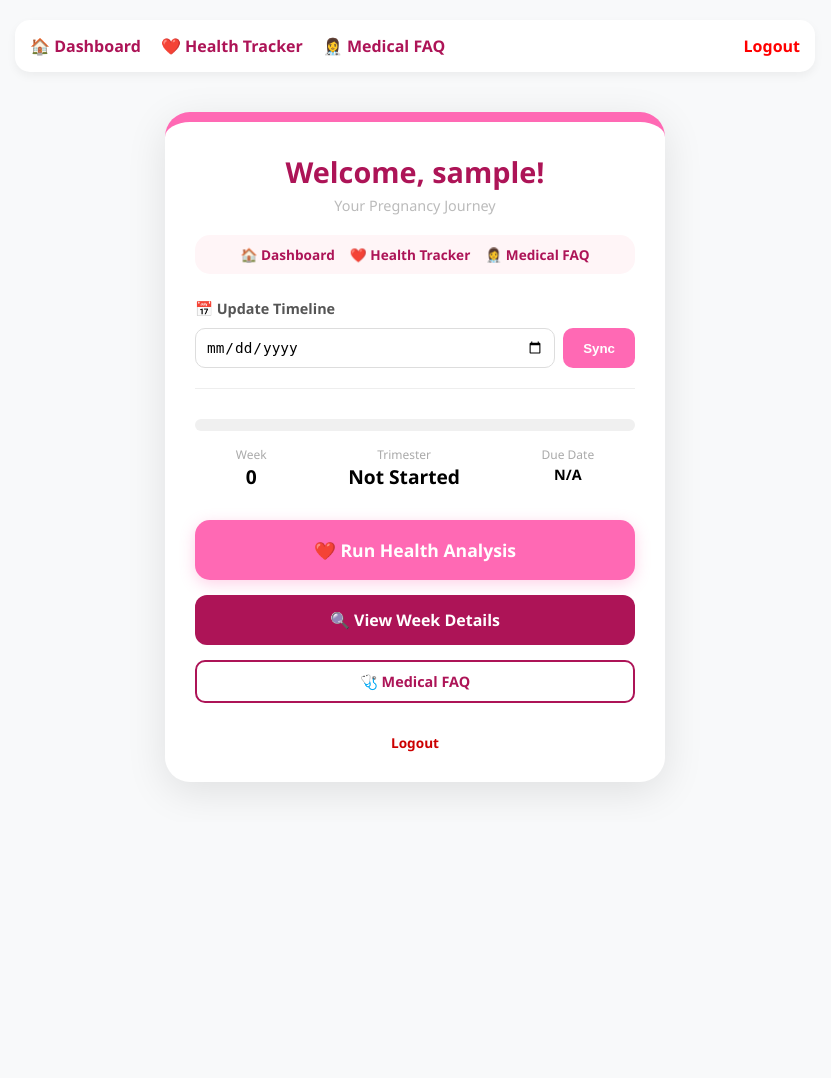
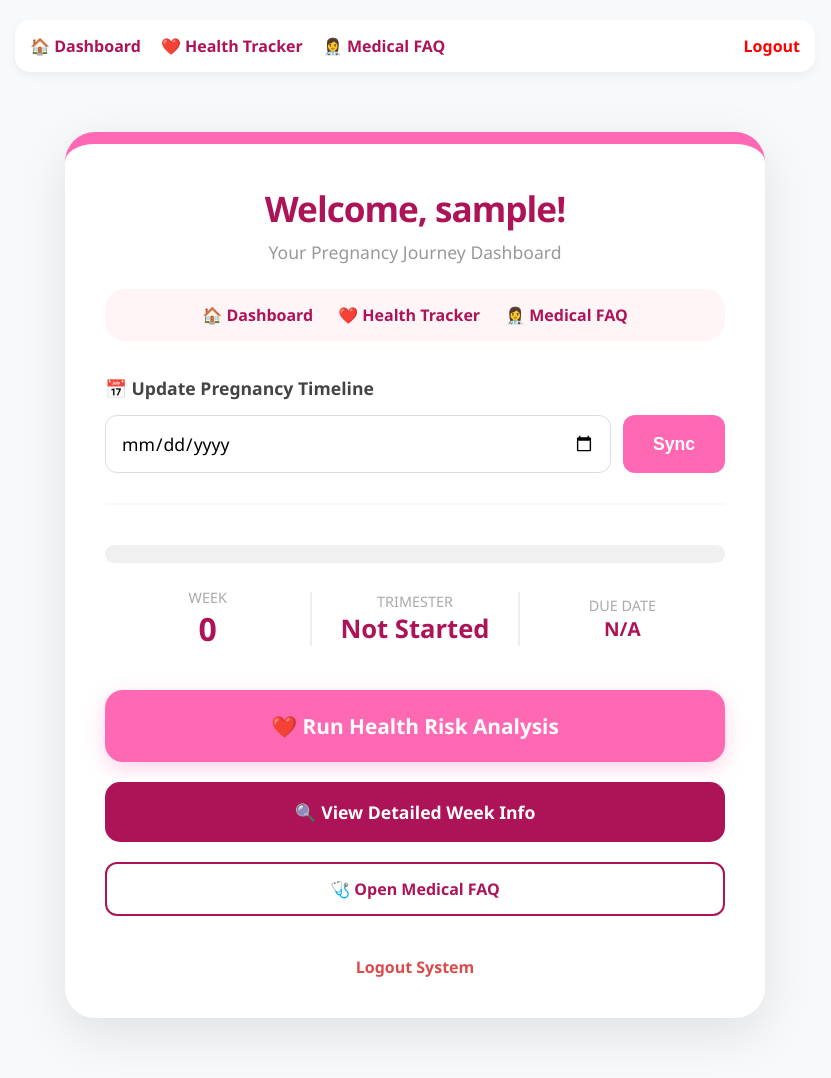
Before and after one commit to tejaswini-111/pregnancy-health-tracker, a Flask app: page /dashboard in a window 1280 px wide. Shown: the whole page, without its empty margins (225-1056 px from the left). Before the commit the page ends 792 px from the top, so only its background shows below. Run offline with Flask 3, Linux system fonts and the light colour scheme; the visitor is signed in with stand-in values (Sample User, id 1); data that the repository does not hold is empty; some libraries are stand-ins or nearby versions.

Commit message:
Dashboard size increase and bold layout

```diff
--- a/templates/dashboard.html
+++ b/templates/dashboard.html
@@ -1,47 +1,47 @@
 {% extends "base.html" %}
 {% block content %}
-<div class="container" style="width: 100%; max-width: 500px; margin: 0 auto; padding: 20px;">
+<div class="container" style="width: 100%; max-width: 700px; margin: 0 auto; padding: 40px 20px;">
 
-    <div style="background: #fff; border-radius: 25px; box-shadow: 0 10px 40px rgba(0,0,0,0.1); padding: 30px; border-top: 10px solid var(--pink-main); overflow: hidden;">
+    <div style="background: #fff; border-radius: 30px; box-shadow: 0 15px 50px rgba(0,0,0,0.1); padding: 40px; border-top: 12px solid var(--pink-main);">
 
-        <div style="text-align: center; margin-bottom: 20px;">
-            <h2 style="color: var(--pink-dark); margin: 0; font-size: 1.8rem;">Welcome, {{ user_name }}!</h2>
-            <p style="color: #bbb; font-size: 0.9rem; margin-top: 5px;">Your Pregnancy Journey</p>
+        <div style="text-align: center; margin-bottom: 25px;">
+            <h2 style="color: var(--pink-dark); margin: 0; font-size: 2.2rem; letter-spacing: -1px;">Welcome, {{ user_name }}!</h2>
+            <p style="color: #999; font-size: 1.1rem; margin-top: 8px;">Your Pregnancy Journey Dashboard</p>
         </div>
 
-        <div style="display: flex; justify-content: center; gap: 15px; margin-bottom: 25px; flex-wrap: wrap; padding: 10px; background: #fff5f7; border-radius: 15px;">
-            <a href="/dashboard" style="text-decoration: none; color: var(--pink-dark); font-size: 0.85rem; font-weight: bold;">🏠 Dashboard</a>
-            <a href="/predict_page" style="text-decoration: none; color: var(--pink-dark); font-size: 0.85rem; font-weight: bold;">❤️ Health Tracker</a>
-            <a href="/faq_page" style="text-decoration: none; color: var(--pink-dark); font-size: 0.85rem; font-weight: bold;">👩‍⚕️ Medical FAQ</a>
+        <div style="display: flex; justify-content: center; gap: 25px; margin-bottom: 35px; padding: 15px; background: #fff5f7; border-radius: 20px;">
+            <a href="/dashboard" style="text-decoration: none; color: var(--pink-dark); font-size: 1rem; font-weight: bold;">🏠 Dashboard</a>
+            <a href="/predict_page" style="text-decoration: none; color: var(--pink-dark); font-size: 1rem; font-weight: bold;">❤️ Health Tracker</a>
+            <a href="/faq_page" style="text-decoration: none; color: var(--pink-dark); font-size: 1rem; font-weight: bold;">👩‍⚕️ Medical FAQ</a>
         </div>
 
-        <div style="margin-bottom: 30px; border-bottom: 1px solid #eee; padding-bottom: 20px;">
-            <p style="margin: 0 0 10px 0; font-weight: bold; color: #555; font-size: 0.9rem;">📅 Update Timeline</p>
-            <form action="/update_lmp" method="POST" style="display: flex; gap: 8px;">
-                <input type="date" name="lmp_date" required style="flex-grow: 1; padding: 10px; border-radius: 10px; border: 1px solid #ddd; font-size: 0.9rem;">
-                <button type="submit" style="background: var(--pink-main); color: white; border: none; padding: 10px 20px; border-radius: 10px; font-weight: bold; cursor: pointer;">Sync</button>
+        <div style="margin-bottom: 40px; border-bottom: 2px solid #f9f9f9; padding-bottom: 30px;">
+            <p style="margin: 0 0 15px 0; font-weight: bold; color: #444; font-size: 1.1rem;">📅 Update Pregnancy Timeline</p>
+            <form action="/update_lmp" method="POST" style="display: flex; gap: 12px;">
+                <input type="date" name="lmp_date" required style="flex-grow: 1; padding: 15px; border-radius: 12px; border: 1px solid #ddd; font-size: 1.1rem; font-family: inherit;">
+                <button type="submit" style="background: var(--pink-main); color: white; border: none; padding: 10px 30px; border-radius: 12px; font-weight: bold; font-size: 1.1rem; cursor: pointer; transition: 0.3s;">Sync</button>
             </form>
         </div>
 
-        <div style="margin-bottom: 30px; text-align: center;">
-            <div style="background: #f0f0f0; border-radius: 20px; height: 12px; overflow: hidden; margin-bottom: 15px;">
-                <div style="width: {{ progress }}%; background: linear-gradient(90deg, var(--pink-light), var(--pink-main)); height: 100%;"></div>
+        <div style="margin-bottom: 40px; text-align: center;">
+            <div style="background: #f0f0f0; border-radius: 25px; height: 18px; overflow: hidden; margin-bottom: 25px;">
+                <div style="width: {{ progress }}%; background: linear-gradient(90deg, var(--pink-light), var(--pink-main)); height: 100%; transition: width 1s ease-in-out;"></div>
             </div>
-            <div style="display: flex; justify-content: space-around;">
-                <div><span style="display:block; color:#aaa; font-size:0.75rem;">Week</span><b style="font-size:1.2rem;">{{ weeks }}</b></div>
-                <div><span style="display:block; color:#aaa; font-size:0.75rem;">Trimester</span><b style="font-size:1.2rem;">{{ trimester }}</b></div>
-                <div><span style="display:block; color:#aaa; font-size:0.75rem;">Due Date</span><b style="font-size:0.9rem;">{{ due_date }}</b></div>
+            <div style="display: flex; justify-content: space-around; align-items: center;">
+                <div style="flex: 1;"><span style="display:block; color:#aaa; font-size:0.9rem; text-transform: uppercase;">Week</span><b style="font-size:2rem; color: var(--pink-dark);">{{ weeks }}</b></div>
+                <div style="flex: 1; border-left: 2px solid #eee; border-right: 2px solid #eee;"><span style="display:block; color:#aaa; font-size:0.9rem; text-transform: uppercase;">Trimester</span><b style="font-size:1.6rem; color: var(--pink-dark);">{{ trimester }}</b></div>
+                <div style="flex: 1;"><span style="display:block; color:#aaa; font-size:0.9rem; text-transform: uppercase;">Due Date</span><b style="font-size:1.2rem; color: var(--pink-dark);">{{ due_date }}</b></div>
             </div>
         </div>
 
-        <div style="display: flex; flex-direction: column; gap: 15px;">
-            <a href="/predict_page" style="background: var(--pink-main); color: white; text-align: center; padding: 18px; border-radius: 15px; text-decoration: none; font-weight: bold; font-size: 1.1rem; box-shadow: 0 4px 15px rgba(255, 105, 180, 0.3);">❤️ Run Health Analysis</a>
+        <div style="display: flex; flex-direction: column; gap: 20px;">
+            <a href="/predict_page" style="background: var(--pink-main); color: white; text-align: center; padding: 22px; border-radius: 18px; text-decoration: none; font-weight: bold; font-size: 1.3rem; box-shadow: 0 6px 20px rgba(255, 105, 180, 0.3); transition: transform 0.2s;">❤️ Run Health Risk Analysis</a>
 
-            <a href="/details/{{ weeks }}" style="background: var(--pink-dark); color: white; text-align: center; padding: 14px; border-radius: 12px; text-decoration: none; font-weight: bold; font-size: 1rem;">🔍 View Week Details</a>
+            <a href="/details/{{ weeks }}" style="background: var(--pink-dark); color: white; text-align: center; padding: 18px; border-radius: 15px; text-decoration: none; font-weight: bold; font-size: 1.1rem;">🔍 View Detailed Week Info</a>
 
-            <a href="/faq_page" style="background: #fff; color: var(--pink-dark); border: 2px solid var(--pink-dark); text-align: center; padding: 10px; border-radius: 10px; text-decoration: none; font-weight: bold; font-size: 0.9rem;">🩺 Medical FAQ</a>
+            <a href="/faq_page" style="background: #fff; color: var(--pink-dark); border: 2px solid var(--pink-dark); text-align: center; padding: 14px; border-radius: 12px; text-decoration: none; font-weight: bold; font-size: 1rem;">🩺 Open Medical FAQ</a>
 
-            <a href="/logout" style="text-align: center; color: #cc0000; text-decoration: none; font-size: 0.85rem; margin-top: 15px; font-weight: bold;">Logout</a>
+            <a href="/logout" style="text-align: center; color: #cc0000; text-decoration: none; font-size: 1rem; margin-top: 20px; font-weight: bold; opacity: 0.7;">Logout System</a>
         </div>
     </div>
 </div>
```
